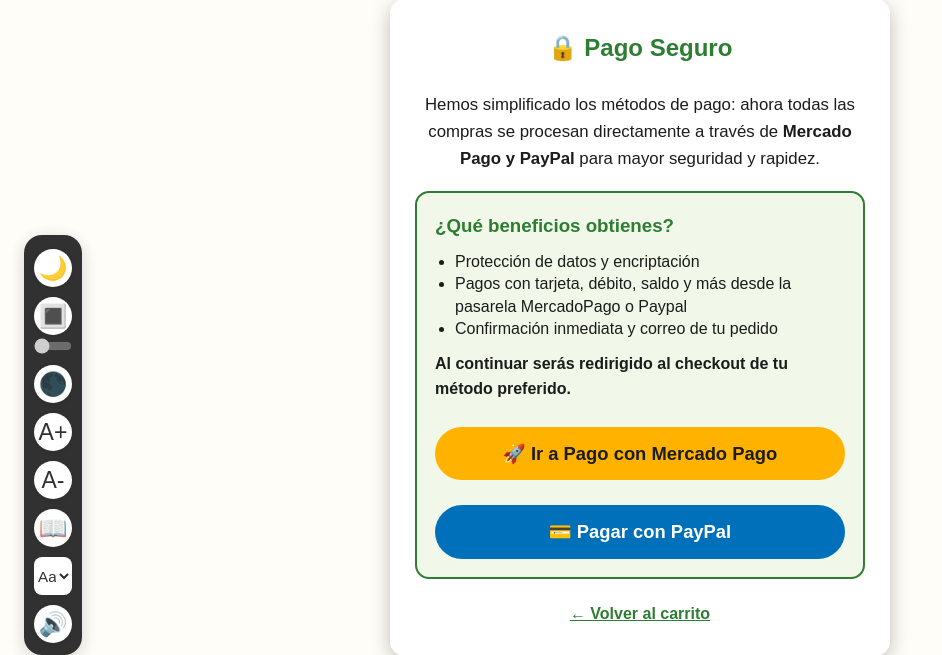
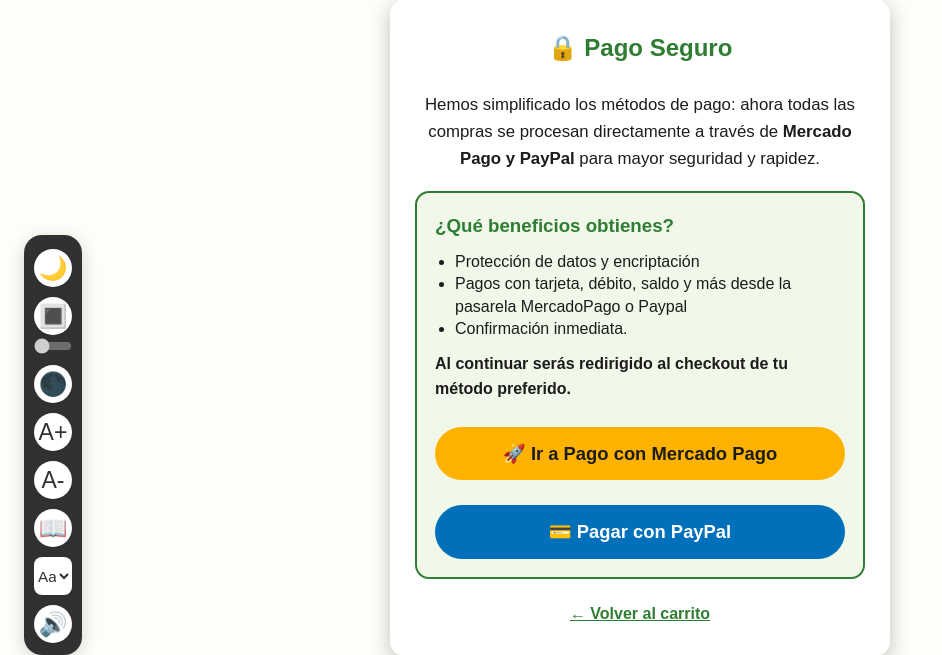
Before and after one commit to IngDavid-Torres/La-Esquinita-1, a Flask app: page /metodos_pago in a window 1280 px wide. Shown: the part 121-776 px from the top of the page, without its empty margins (0-942 px from the left). Run offline with Flask 3, Linux system fonts and the light colour scheme; the visitor is signed in with stand-in values (Sample User, id 1); data that the repository does not hold is empty.

Commit message:
Responsibilidad

```diff
--- a/templates/metodos_pago.html
+++ b/templates/metodos_pago.html
@@ -370,7 +370,7 @@
       <ul style="padding-left:20px;line-height:1.4;margin:10px 0;">
         <li>Protección de datos y encriptación</li>
         <li>Pagos con tarjeta, débito, saldo y más desde la pasarela MercadoPago o Paypal</li>
-        <li>Confirmación inmediata y correo de tu pedido</li>
+        <li>Confirmación inmediata.</li>
       </ul>
       <p style="font-weight:600;">Al continuar serás redirigido al checkout de tu método preferido.</p>
       <a href="{{ url_for('pago_mercadopago') }}" class="boton-pago" style="text-decoration:none;text-align:center;margin-bottom:10px;">🚀 Ir a Pago con Mercado Pago</a>
```
